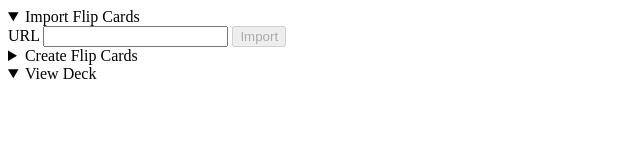
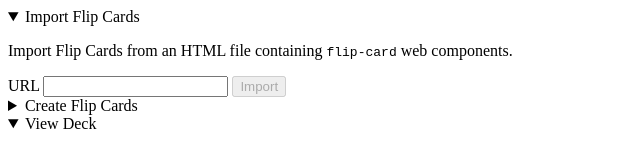
Before and after one commit to mr-rampage/flip-cards, a plain HTML site: page index.html in a window 1280 px wide. Both pictures are taken after a click on the heading "Import Flip Cards". Shown: the whole page, without its empty margins (0-640 px from the left). Drawn offline with Linux system fonts and the light colour scheme.

Commit message:
📝 documented import

```diff
--- a/index.html
+++ b/index.html
@@ -1,7 +1,7 @@
 <!DOCTYPE html>
 <html>
 <head>
-    <title>Japanese Kana</title>
+    <title>Flip Cards</title>
     <meta charset="UTF-8">
     <link rel="manifest" href="./app.webmanifest"/>
     <meta name="viewport" content="width=device-width, initial-scale=1.0"/>
@@ -22,6 +22,7 @@
 <body>
 <details>
     <summary>Import Flip Cards</summary>
+    <p>Import Flip Cards from an HTML file containing <code>flip-card</code> web components.</p>
     <flip-card-importer></flip-card-importer>
 </details>
 <details>
```
